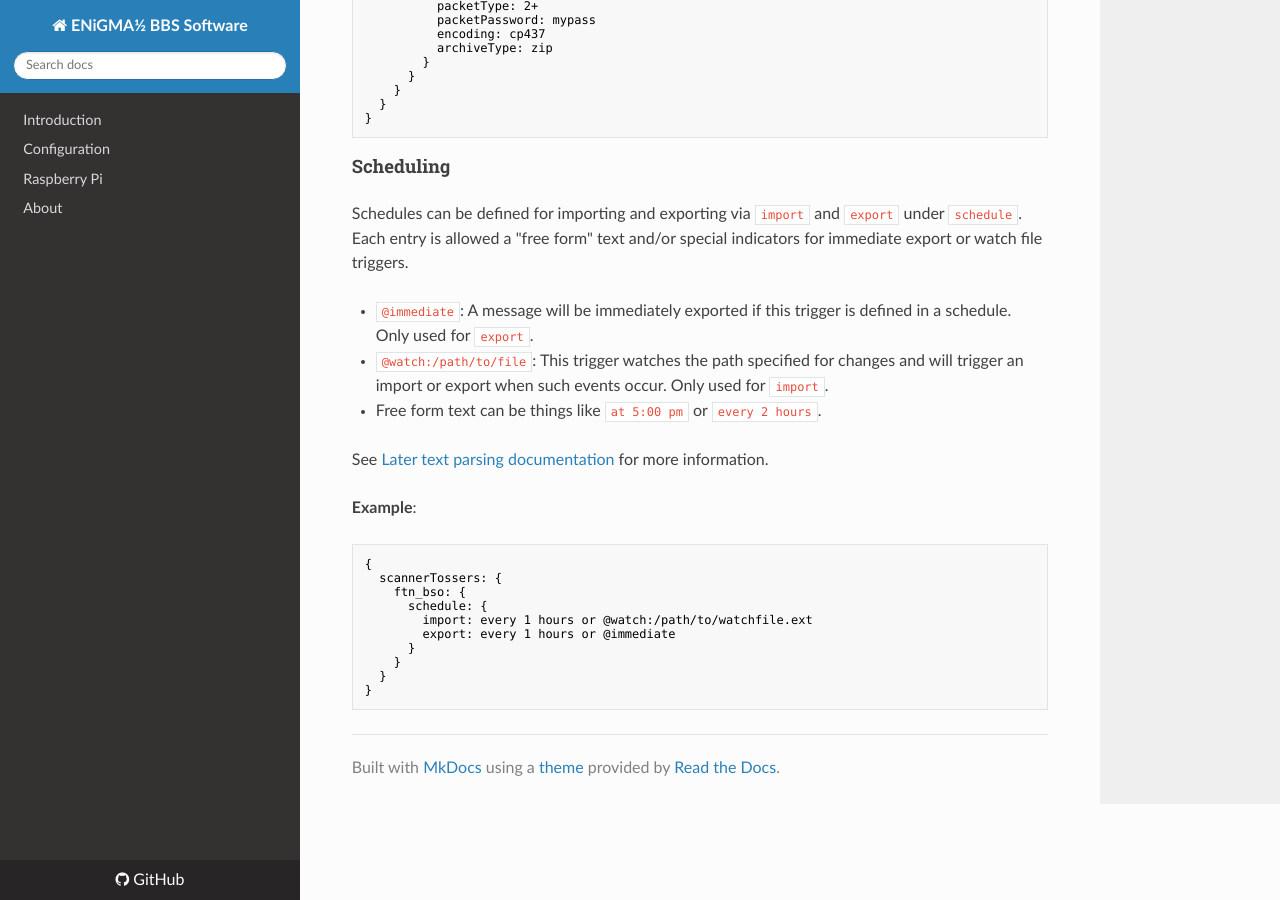
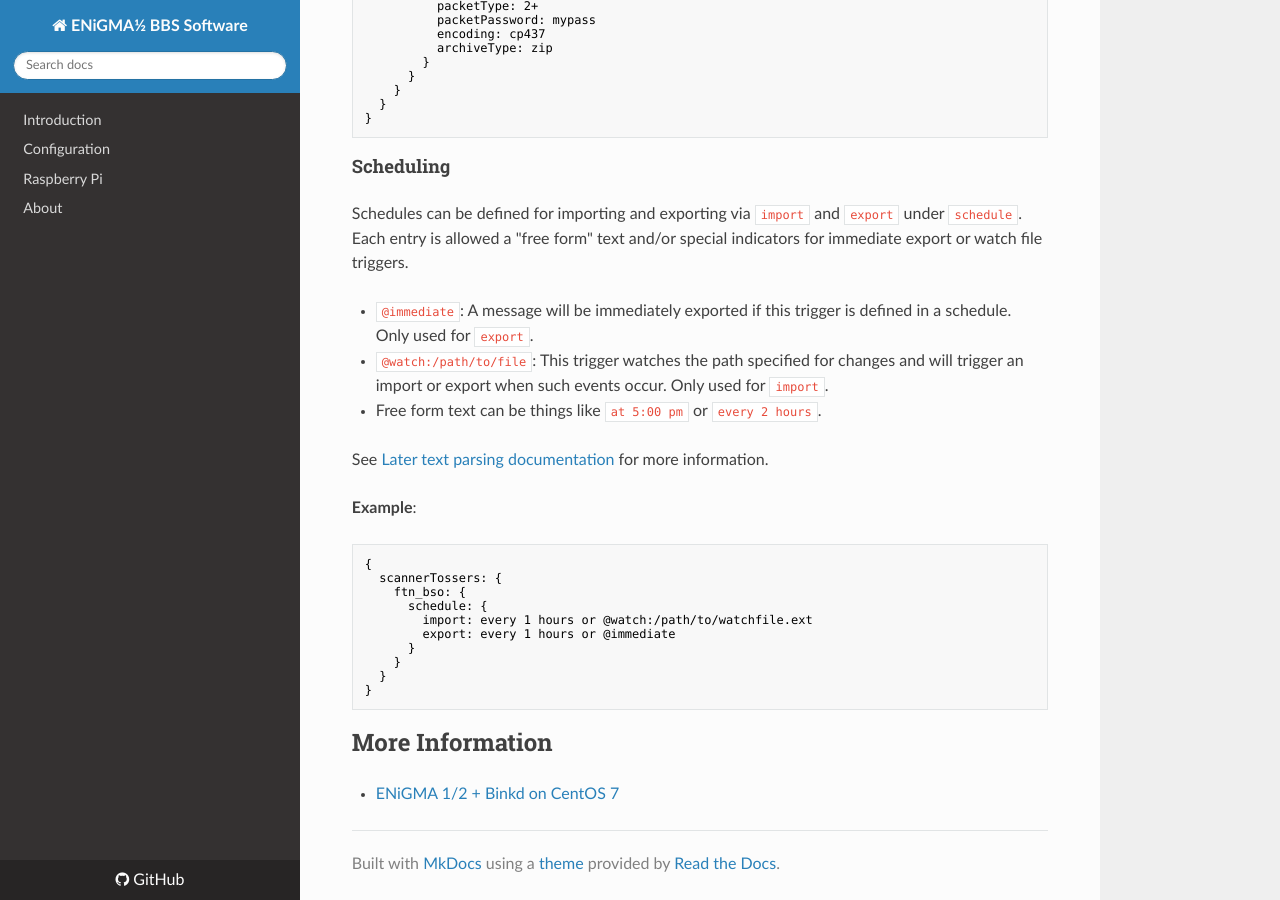
Before and after one commit to NuSkooler/enigma-bbs, an MkDocs documentation site: the page built from docs/msg_networks.md, in a window 1280 px wide and 900 px high, scrolled down 2244 px. Built offline with MkDocs 1.6.1, drawn with Linux system fonts in a browser that asks for light colours; nearby versions of some CDN libraries; old or Windows-style settings are respelled for this version of MkDocs.

Commit message:
Add link to binkd + enigma blog

````diff
--- a/docs/msg_networks.md
+++ b/docs/msg_networks.md
@@ -119,3 +119,6 @@ See [Later text parsing documentation](http://bunkat.github.io/later/parsers.htm
   }
 }
 ```
+
+## More Information
+* [ENiGMA 1/2 + Binkd on CentOS 7](https://www.l33t.codes/enigma-12-binkd-on-centos-7/)
````
